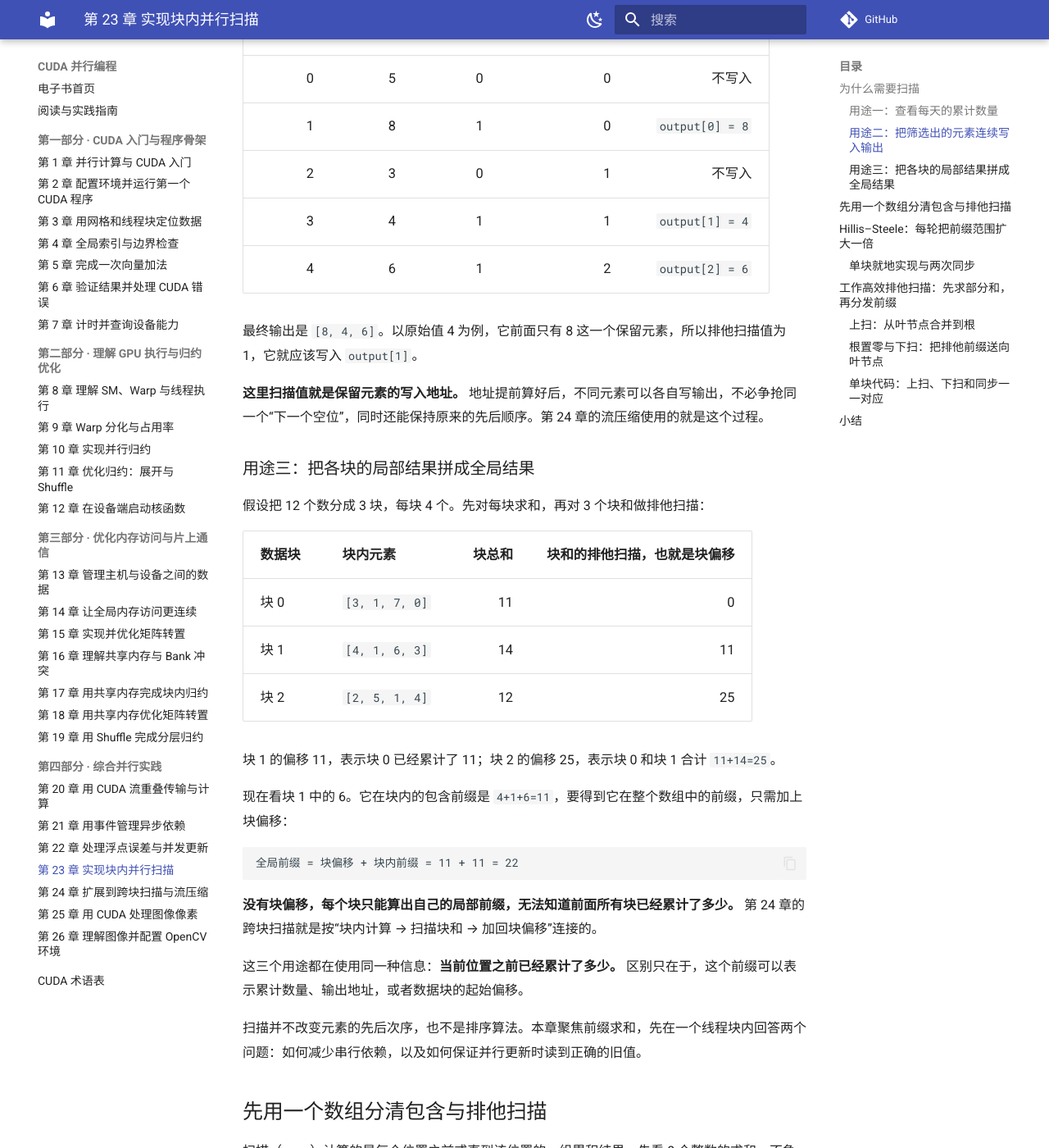
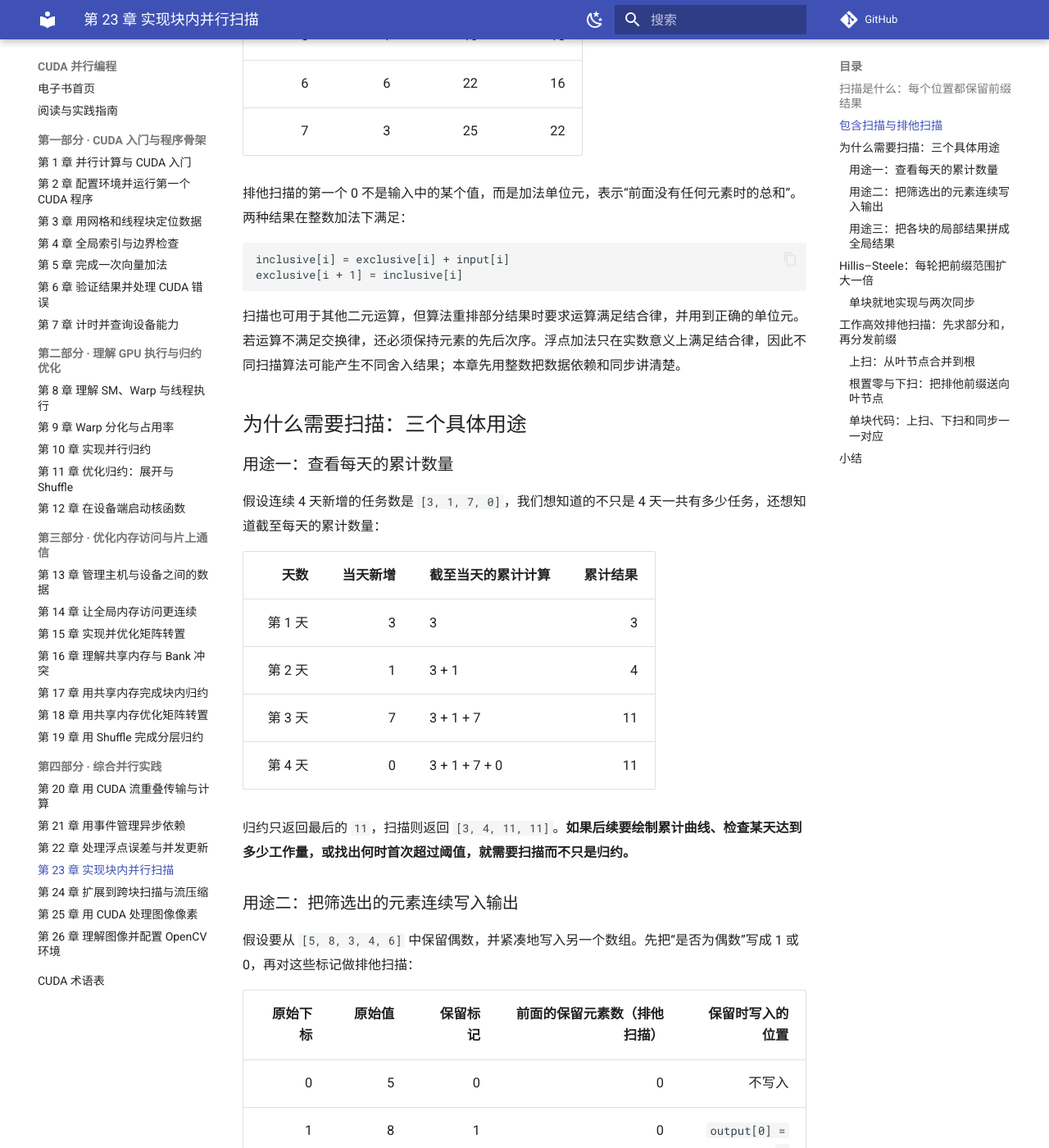
Before and after one commit to zhaojiew10/cuda-parallel-programming-ebook, an MkDocs documentation site: the page built from docs/chapters/ch23.md, in a window 1280 px wide and 1400 px high, scrolled down 1074 px. Shown: the whole window at 82% size. Built offline with MkDocs 1.6.1 and Material for MkDocs 9.7.7, drawn with Linux system fonts in a browser that asks for light colours; a script that is not in the unit is left out; comment, search, counter and statistics services are not loaded; some of the changed text lies outside the part shown.

Commit message:
调整扫描概念顺序并澄清排他扫描示例

````diff
--- a/docs/chapters/ch23.md
+++ b/docs/chapters/ch23.md
@@ -4,68 +4,15 @@ title: "第 23 章 实现块内并行扫描"
 
 # 第 23 章 实现块内并行扫描
 
-## 为什么需要扫描
+## 扫描是什么：每个位置都保留前缀结果
 
 第 10 章的归约把整个数组合并成一个结果。例如，对 `[3, 1, 7, 0, 4, 1, 6, 3]` 求和，最终只得到 `25`。但很多任务不只想知道“全部加起来是多少”，还想知道**到每一个位置为止，累计结果是多少**。
 
-这就是扫描要解决的问题。**扫描（scan，也叫前缀计算）会为一组输入生成一系列前缀结果，而不是只保留最后总和。** 下面用三个具体任务看看这些前缀结果怎样被使用。
+这就是扫描要解决的问题。**扫描（scan，也叫前缀计算）会为一组输入生成一系列前缀结果，而不是只保留最后总和。** 这里的“前缀”，是指从数组起点到当前位置的一段累计结果；根据是否包含当前元素，又分为包含扫描与排他扫描。
 
-### 用途一：查看每天的累计数量
+## 包含扫描与排他扫描
 
-假设连续 4 天新增的任务数是 `[3, 1, 7, 0]`，我们想知道的不只是 4 天一共有多少任务，还想知道截至每天的累计数量：
-
-| 天数 | 当天新增 | 截至当天的累计计算 | 累计结果 |
-|---:|---:|---|---:|
-| 第 1 天 | 3 | 3 | 3 |
-| 第 2 天 | 1 | 3 + 1 | 4 |
-| 第 3 天 | 7 | 3 + 1 + 7 | 11 |
-| 第 4 天 | 0 | 3 + 1 + 7 + 0 | 11 |
-
-归约只返回最后的 `11`，扫描则返回 `[3, 4, 11, 11]`。**如果后续要绘制累计曲线、检查某天达到多少工作量，或找出何时首次超过阈值，就需要扫描而不只是归约。**
-
-### 用途二：把筛选出的元素连续写入输出
-
-假设要从 `[5, 8, 3, 4, 6]` 中保留偶数，并紧凑地写入另一个数组。先把“是否为偶数”写成 1 或 0，再对这些标记做排他扫描：
-
-| 原始下标 | 原始值 | 保留标记 | 标记的排他扫描 | 保留时写入的位置 |
-|---:|---:|---:|---:|---:|
-| 0 | 5 | 0 | 0 | 不写入 |
-| 1 | 8 | 1 | 0 | `output[0] = 8` |
-| 2 | 3 | 0 | 1 | 不写入 |
-| 3 | 4 | 1 | 1 | `output[1] = 4` |
-| 4 | 6 | 1 | 2 | `output[2] = 6` |
-
-最终输出是 `[8, 4, 6]`。以原始值 4 为例，它前面只有 8 这一个保留元素，所以排他扫描值为 1，它就应该写入 `output[1]`。
-
-**这里扫描值就是保留元素的写入地址。** 地址提前算好后，不同元素可以各自写输出，不必争抢同一个“下一个空位”，同时还能保持原来的先后顺序。第 24 章的流压缩使用的就是这个过程。
-
-### 用途三：把各块的局部结果拼成全局结果
-
-假设把 12 个数分成 3 块，每块 4 个。先对每块求和，再对 3 个块和做排他扫描：
-
-| 数据块 | 块内元素 | 块总和 | 块和的排他扫描，也就是块偏移 |
-|---|---|---:|---:|
-| 块 0 | `[3, 1, 7, 0]` | 11 | 0 |
-| 块 1 | `[4, 1, 6, 3]` | 14 | 11 |
-| 块 2 | `[2, 5, 1, 4]` | 12 | 25 |
-
-块 1 的偏移 11，表示块 0 已经累计了 11；块 2 的偏移 25，表示块 0 和块 1 合计 `11+14=25`。
-
-现在看块 1 中的 6。它在块内的包含前缀是 `4+1+6=11`，要得到它在整个数组中的前缀，只需加上块偏移：
-
-```text
-全局前缀 = 块偏移 + 块内前缀 = 11 + 11 = 22
-```
-
-**没有块偏移，每个块只能算出自己的局部前缀，无法知道前面所有块已经累计了多少。** 第 24 章的跨块扫描就是按“块内计算 → 扫描块和 → 加回块偏移”连接的。
-
-这三个用途都在使用同一种信息：**当前位置之前已经累计了多少。** 区别只在于，这个前缀可以表示累计数量、输出地址，或者数据块的起始偏移。
-
-扫描并不改变元素的先后次序，也不是排序算法。本章聚焦前缀求和，先在一个线程块内回答两个问题：如何减少串行依赖，以及如何保证并行更新时读到正确的旧值。
-
-## 先用一个数组分清包含与排他扫描
-
-扫描（scan）计算的是每个位置之前或直到该位置的一组累积结果。先看 8 个整数的求和，不急着写核函数：
+先用 8 个整数分清两种类型，不急着写核函数：
 
 ```text
 下标 i   0  1  2  3  4  5  6  7
@@ -93,6 +40,71 @@ exclusive[i + 1] = inclusive[i]
 ```
 
 扫描也可用于其他二元运算，但算法重排部分结果时要求运算满足结合律，并用到正确的单位元。若运算不满足交换律，还必须保持元素的先后次序。浮点加法只在实数意义上满足结合律，因此不同扫描算法可能产生不同舍入结果；本章先用整数把数据依赖和同步讲清楚。
+
+## 为什么需要扫描：三个具体用途
+
+### 用途一：查看每天的累计数量
+
+假设连续 4 天新增的任务数是 `[3, 1, 7, 0]`，我们想知道的不只是 4 天一共有多少任务，还想知道截至每天的累计数量：
+
+| 天数 | 当天新增 | 截至当天的累计计算 | 累计结果 |
+|---:|---:|---|---:|
+| 第 1 天 | 3 | 3 | 3 |
+| 第 2 天 | 1 | 3 + 1 | 4 |
+| 第 3 天 | 7 | 3 + 1 + 7 | 11 |
+| 第 4 天 | 0 | 3 + 1 + 7 + 0 | 11 |
+
+归约只返回最后的 `11`，扫描则返回 `[3, 4, 11, 11]`。**如果后续要绘制累计曲线、检查某天达到多少工作量，或找出何时首次超过阈值，就需要扫描而不只是归约。**
+
+### 用途二：把筛选出的元素连续写入输出
+
+假设要从 `[5, 8, 3, 4, 6]` 中保留偶数，并紧凑地写入另一个数组。先把“是否为偶数”写成 1 或 0，再对这些标记做排他扫描：
+
+| 原始下标 | 原始值 | 保留标记 | 前面的保留元素数（排他扫描） | 保留时写入的位置 |
+|---:|---:|---:|---:|---:|
+| 0 | 5 | 0 | 0 | 不写入 |
+| 1 | 8 | 1 | 0 | `output[0] = 8` |
+| 2 | 3 | 0 | 1 | 不写入 |
+| 3 | 4 | 1 | 1 | `output[1] = 4` |
+| 4 | 6 | 1 | 2 | `output[2] = 6` |
+
+这里的“排他”表示**不把当前位置的标记计入当前扫描值**：
+
+```text
+scan[i] = flag[0] + flag[1] + …… + flag[i-1]
+```
+
+因此，表格中的 0、1、2 不是在给元素编号，而是在说“前面已经有多少个保留元素”：
+
+- **下标 2 的扫描值 1**：它前面只有 8 一个保留元素，即 `0+1=1`。当前的 3 被丢弃，所以这里不执行写入。
+- **下标 3 的扫描值仍为 1**：它前面仍然只有 8 一个保留元素，即 `0+1+0=1`。因为下标 2 的 3 被丢弃，不会增加计数。当前的 4 被保留，所以写入 `output[1]`。
+- **下标 4 的扫描值 2**：它前面有 8 和 4 两个保留元素，即 `0+1+0+1=2`。当前的 6 被保留，所以写入 `output[2]`。
+
+最终输出是 `[8, 4, 6]`。**对保留元素来说，这个“前面保留元素的数量”恰好就是写入地址。** 地址提前算好后，不同元素可以各自写输出，不必争抢同一个“下一个空位”，同时还能保持原来的先后顺序。第 24 章的流压缩使用的就是这个过程。
+
+### 用途三：把各块的局部结果拼成全局结果
+
+假设把 12 个数分成 3 块，每块 4 个。先对每块求和，再对 3 个块和做排他扫描：
+
+| 数据块 | 块内元素 | 块总和 | 块和的排他扫描，也就是块偏移 |
+|---|---|---:|---:|
+| 块 0 | `[3, 1, 7, 0]` | 11 | 0 |
+| 块 1 | `[4, 1, 6, 3]` | 14 | 11 |
+| 块 2 | `[2, 5, 1, 4]` | 12 | 25 |
+
+块 1 的偏移 11，表示块 0 已经累计了 11；块 2 的偏移 25，表示块 0 和块 1 合计 `11+14=25`。
+
+现在看块 1 中的 6。它在块内的包含前缀是 `4+1+6=11`，要得到它在整个数组中的前缀，只需加上块偏移：
+
+```text
+全局前缀 = 块偏移 + 块内前缀 = 11 + 11 = 22
+```
+
+**没有块偏移，每个块只能算出自己的局部前缀，无法知道前面所有块已经累计了多少。** 第 24 章的跨块扫描就是按“块内计算 → 扫描块和 → 加回块偏移”连接的。
+
+这三个用途都在使用同一种信息：**当前位置之前已经累计了多少。** 区别只在于，这个前缀可以表示累计数量、输出地址，或者数据块的起始偏移。
+
+扫描并不改变元素的先后次序，也不是排序算法。本章聚焦前缀求和，先在一个线程块内回答两个问题：如何减少串行依赖，以及如何保证并行更新时读到正确的旧值。
 
 ## Hillis–Steele：每轮把前缀范围扩大一倍
 
````
